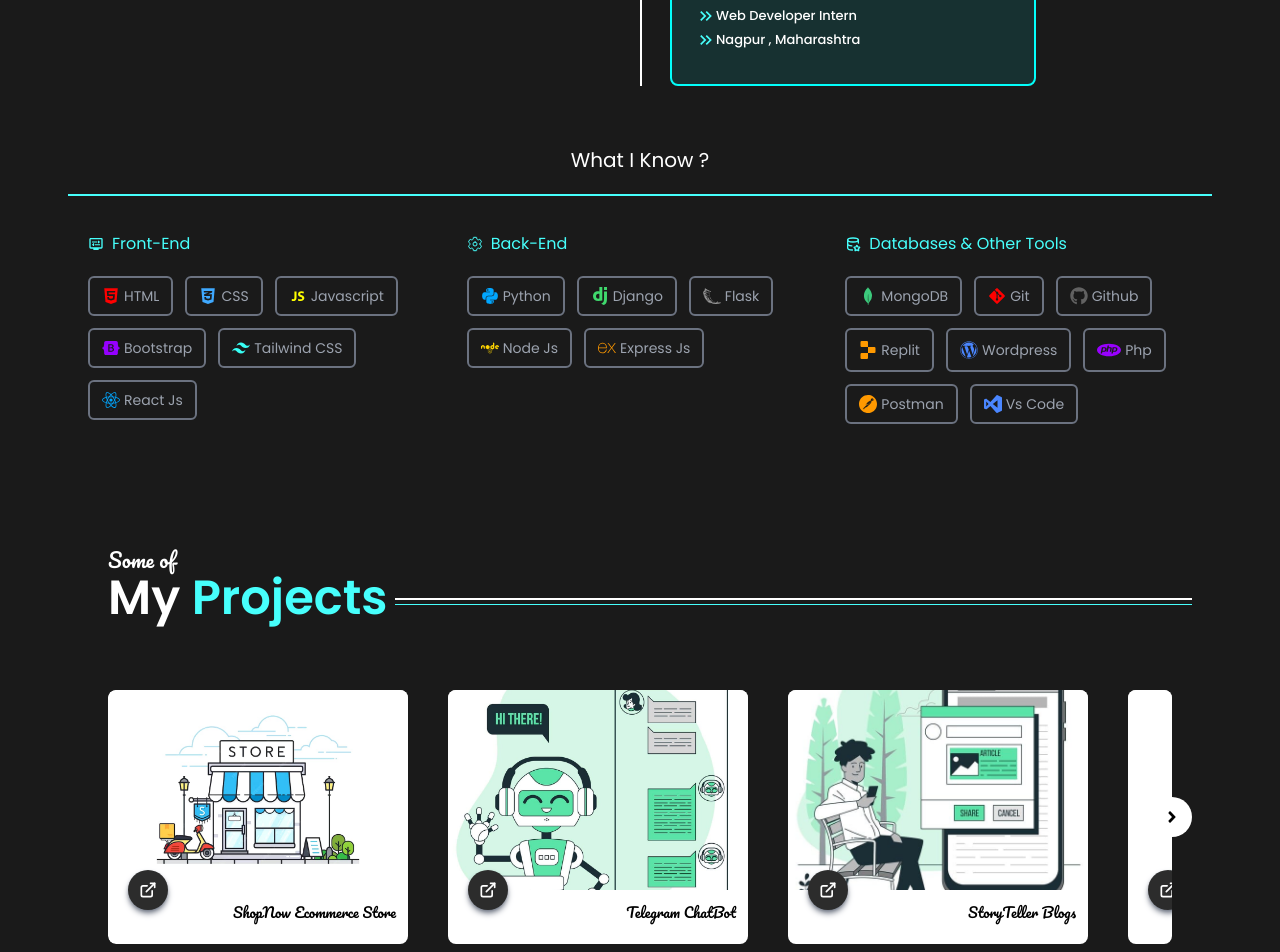
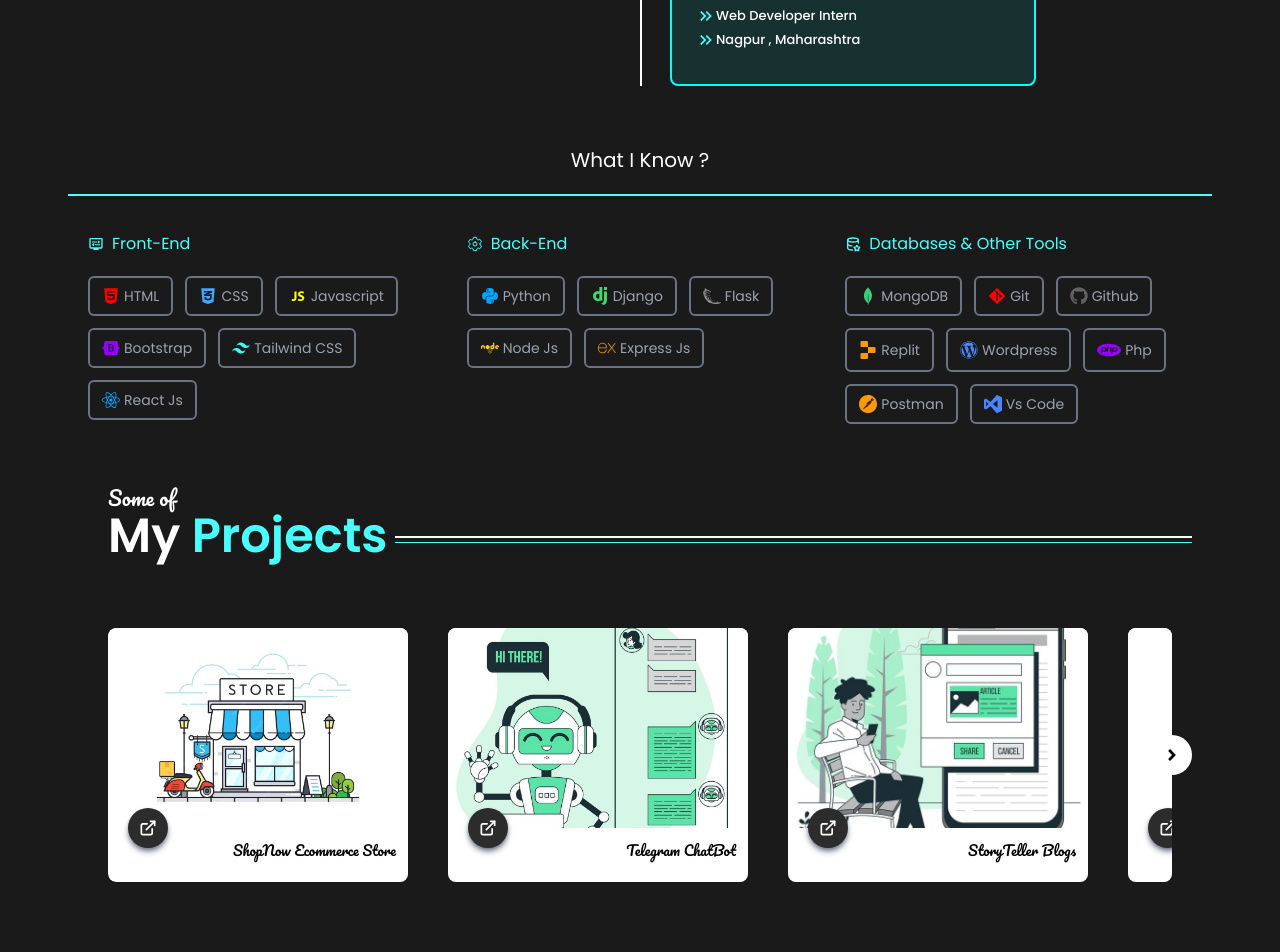
Before and after one commit to PiyushThaware07/portfolio2.0, a React (Vite) app in the folder frontend/: page / in a window 1280 px wide. Shown: the part 1060-2012 px from the top of the page. Built offline with nearby package versions, Linux system fonts and the light colour scheme.

Commit message:
Project fix

```diff
--- a/frontend/src/components/Projects.jsx
+++ b/frontend/src/components/Projects.jsx
@@ -51,7 +51,7 @@
     }
 
     return (
-        <div id='projects' className='projects relative px-5 md:px-10 max-w-[1600px] mx-auto mt-5' style={{ fontFamily: "'Poppins', sans-serif" }}>
+        <div id='projects' className='projects relative px-5 md:px-10 flex flex-col  justify-center h-[100vh] md:h-auto w-[auto] md:max-w-[1600px] mx-auto mt-5' style={{ fontFamily: "'Poppins', sans-serif" }}>
             <div className="content  md:w-auto md:px-7">
                 <div className="p-0 md:px-5  rounded-xl">
                     <div className="flex flex-nowrap items-end gap-2">
--- a/frontend/src/components/Skills.jsx
+++ b/frontend/src/components/Skills.jsx
@@ -11,7 +11,7 @@
 export default function Skills() {
     return (
         <div id='skills' className='skills text-white px-5 md:px-10 max-w-[1600px] mx-auto ' style={{ fontFamily: "'Poppins', sans-serif" }}>
-            <div className="content min-h-[100vh] md:min-h-[50vh] w-[100%] md:w-auto md:px-7">
+            <div className="content md:h-auto w-[100%] md:w-auto md:px-7">
                 <div className="section-1">
                     <div className="header grid justify-center">
                         <h1 className='  inline text-xl text-white p-5'>What I Know ?</h1>
```
Also changed, not shown: frontend/src/App.css (line endings or trailing spaces).
